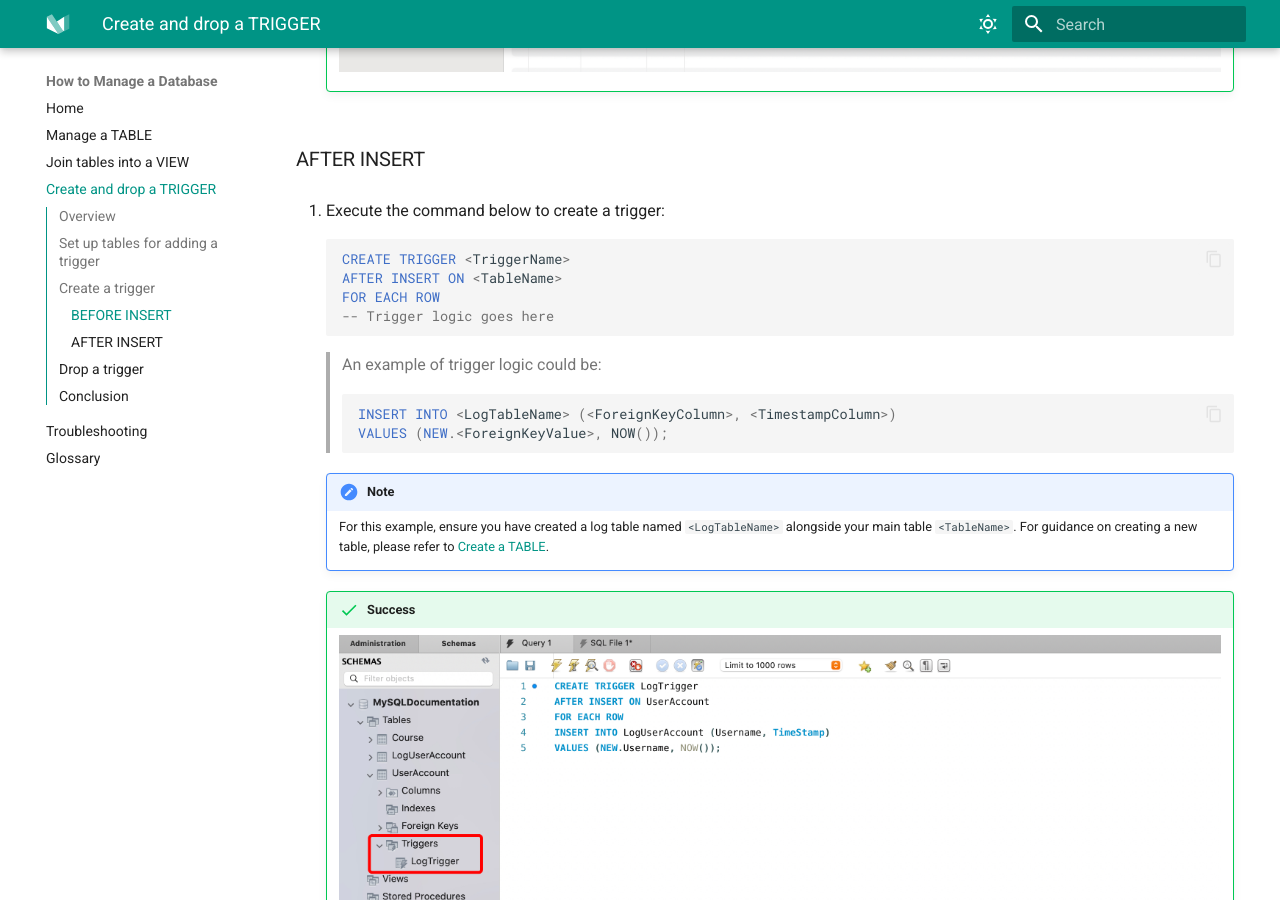
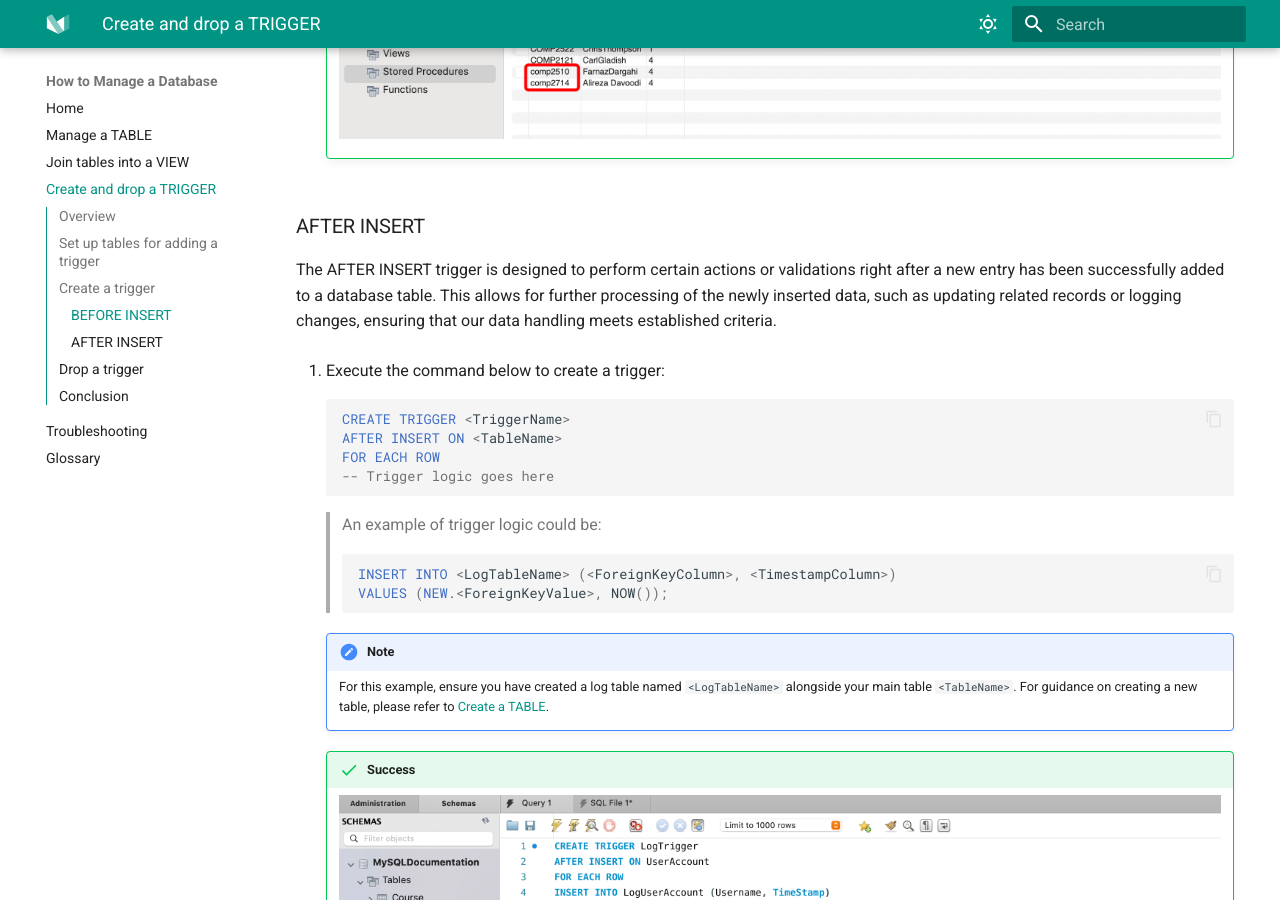
Before and after one commit to izcheung/mySQLWorkBenchUserDoc, an MkDocs documentation site: the page built from docs/task3.md, in a window 1280 px wide and 900 px high, scrolled down 2019 px. Built offline with MkDocs 1.6.1 and Material for MkDocs 9.7.7, drawn with Linux system fonts in a browser that asks for light colours; some of the changed text lies outside the part shown.

Commit message:
add description for before and after trigger

````diff
--- a/docs/task3.md
+++ b/docs/task3.md
@@ -14,6 +14,8 @@
 Creating a trigger involves specifying the timing (`BEFORE` or `AFTER` the event), the event (`INSERT`, `UPDATE`, or `DELETE`) that triggers it, and the operations to be performed. We will cover two of the most common types of SQL triggers: **BEFORE INSERT** and **AFTER INSERT**.
 
 ### BEFORE INSERT
+The BEFORE INSERT trigger is set up to automatically run special checks or tasks right before a new entry is added to a database table. This ensures that any data being added follows specific rules we've set in the trigger, maintaining consistency and quality.
+
 1. Execute the command below to create a trigger:
     ``` sql
     CREATE TRIGGER <TriggerName>
@@ -47,6 +49,8 @@
         ![Verify Trigger](images/VerifyTrigger.jpg)
 
 ### AFTER INSERT
+The AFTER INSERT trigger is designed to perform certain actions or validations right after a new entry has been successfully added to a database table. This allows for further processing of the newly inserted data, such as updating related records or logging changes, ensuring that our data handling meets established criteria.
+
 1. Execute the command below to create a trigger:
     ``` sql
     CREATE TRIGGER <TriggerName>
````
